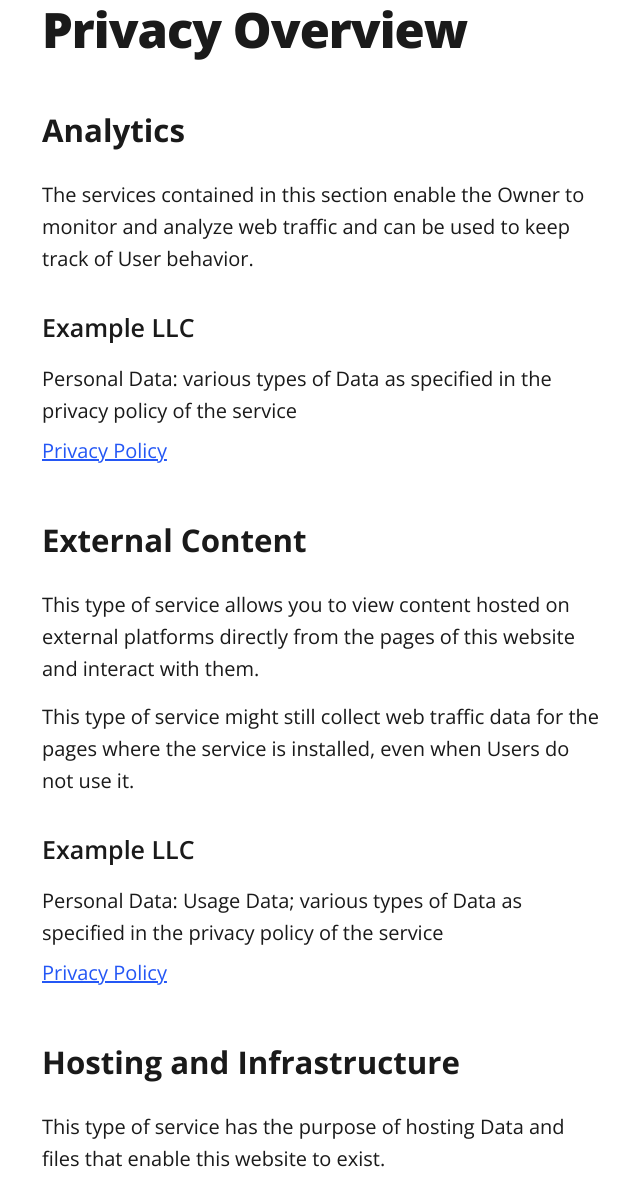
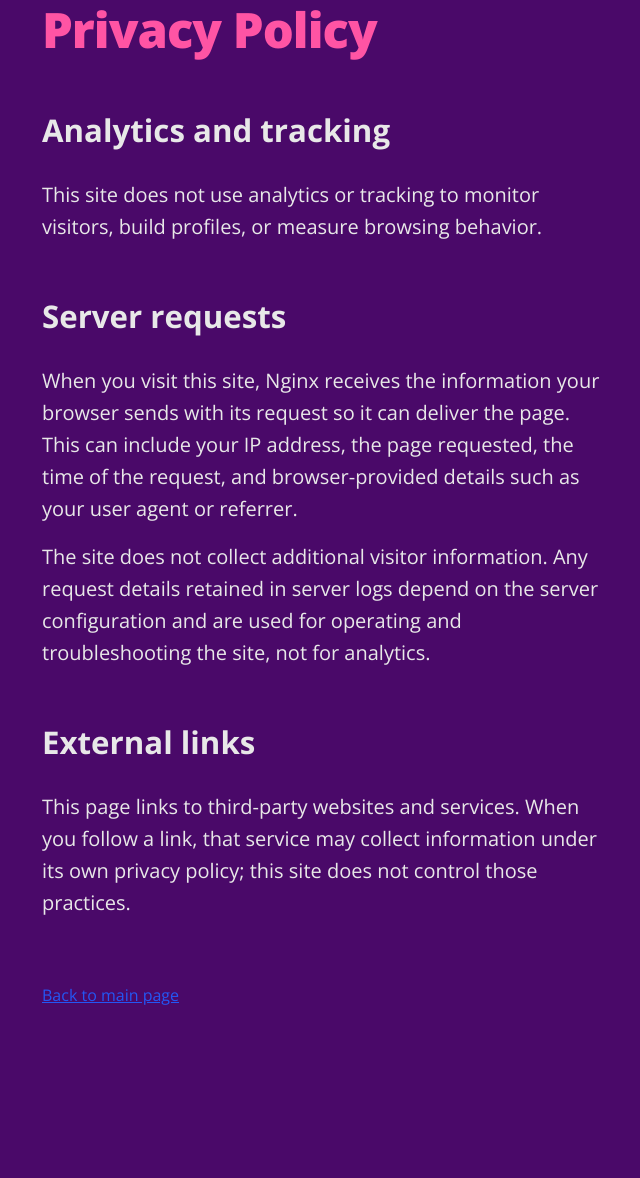
Before and after one commit to awildfaerie/my-links-page, a plain HTML site: page privacy.html in a window 1280 px wide. Shown: the part 93-1271 px from the top of the page, without its empty margins (318-958 px from the left). After the commit the page ends 1165 px from the top, so only its background shows below. Drawn offline with Linux system fonts and the light colour scheme.

Commit message:
feat: updated main page footer and privacy policy style and content

```diff
--- a/privacy.html
+++ b/privacy.html
@@ -14,12 +14,12 @@
     <meta name="viewport" content="width=device-width, initial-scale=1">
 
     <!-- Page Title - Change this to your name/brand (50-60 characters recommended) -->
-    <title>Privacy Policy | LittleLink</title>
-    <link rel="icon" type="image/x-icon" href="/images/avatar.png"> <!-- Update this with your own favicon -->
+    <title>Privacy Policy | Charli</title>
+    <link rel="icon" type="image/x-icon" href="/favicon.png">
 
 
     <!-- Meta Description - Write a description (150-160 characters recommended) -->
-    <meta name="description" content="Privacy policy and data collection information for LittleLink">
+    <meta name="description" content="Privacy information for Charli's links page.">
     <meta name="robots" content="noindex"> <!-- Since this is a utility page -->
 
     <!-- Stylesheets -->
@@ -29,52 +29,33 @@
 
   </head>
 
-  <body>
+  <body style="background-color: rgb(74, 9, 105); color: rgb(232 232 232);">
     <div class="container-left" role="main">
       <div class="column">
         <nav role="navigation">
           <a href="index.html" aria-label="Back to homepage">← Back to main page</a>
         </nav>
 
-        <h1>Privacy Overview</h1>
+        <h1 style="color: rgb(255 84 164);">Privacy Policy</h1>
 
         <section aria-labelledby="analytics-heading">
-          <h2 id="analytics-heading">Analytics</h2>
-          <p>The services contained in this section enable the Owner to monitor and analyze web traffic and can be used to keep track of User behavior.</p>
-
-          <h3>Example LLC</h3>
-          <ul role="list">
-            <li>Personal Data: various types of Data as specified in the privacy policy of the service</li>
-            <li><a href="https://example.com/privacy/" target="_blank" rel="noopener">Privacy Policy</a></li>
-          </ul>
+          <h2 id="analytics-heading">Analytics and tracking</h2>
+          <p>This site does not use analytics or tracking to monitor visitors, build profiles, or measure browsing behavior.</p>
         </section>
 
-        <section aria-labelledby="external-content-heading">
-          <h2 id="external-content-heading">External Content</h2>
-          <p>This type of service allows you to view content hosted on external platforms directly from the pages of this website and interact with them.</p>
-          <p>This type of service might still collect web traffic data for the pages where the service is installed, even when Users do not use it.</p>
-
-          <h3>Example LLC</h3>
-          <ul role="list">
-            <li>Personal Data: Usage Data; various types of Data as specified in the privacy policy of the service</li>
-            <li><a href="https://example.com/privacy/" target="_blank" rel="noopener">Privacy Policy</a></li>
-          </ul>
+        <section aria-labelledby="server-heading">
+          <h2 id="server-heading">Server requests</h2>
+          <p>When you visit this site, Nginx receives the information your browser sends with its request so it can deliver the page. This can include your IP address, the page requested, the time of the request, and browser-provided details such as your user agent or referrer.</p>
+          <p>The site does not collect additional visitor information. Any request details retained in server logs depend on the server configuration and are used for operating and troubleshooting the site, not for analytics.</p>
         </section>
 
-        <section aria-labelledby="hosting-heading">
-          <h2 id="hosting-heading">Hosting and Infrastructure</h2>
-          <p>This type of service has the purpose of hosting Data and files that enable this website to exist.</p>
-          <p>Some services among those listed below, if any, may work through geographically distributed servers, making it difficult to determine the actual location where the Personal Data are stored.</p>
-
-          <h3>Example LLC</h3>
-          <ul role="list">
-            <li>Personal Data: various types of Data as specified in the privacy policy of the service</li>
-            <li><a href="https://example.com/privacy" target="_blank" rel="noopener">Privacy Policy</a></li>
-          </ul>
+        <section aria-labelledby="external-links-heading">
+          <h2 id="external-links-heading">External links</h2>
+          <p>This page links to third-party websites and services. When you follow a link, that service may collect information under its own privacy policy; this site does not control those practices.</p>
         </section>
 
         <footer>
-          <p>Build your own by forking <a href="https://littlelink.io" target="_blank" rel="noopener">LittleLink.</a></p>
+          <a href="index.html">Back to main page</a>
         </footer>
       </div>
     </div>
```
Also changed, not shown: index.html (+1 -2 lines).
